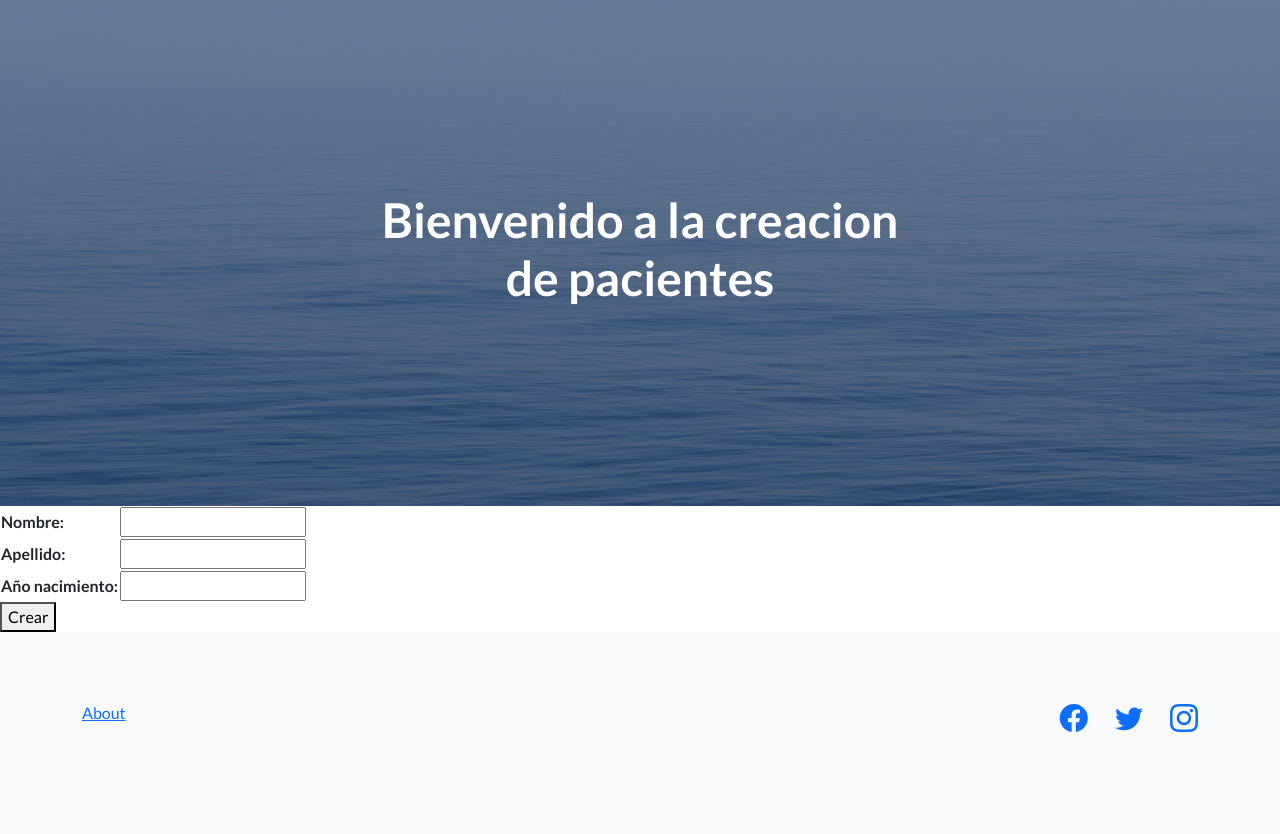
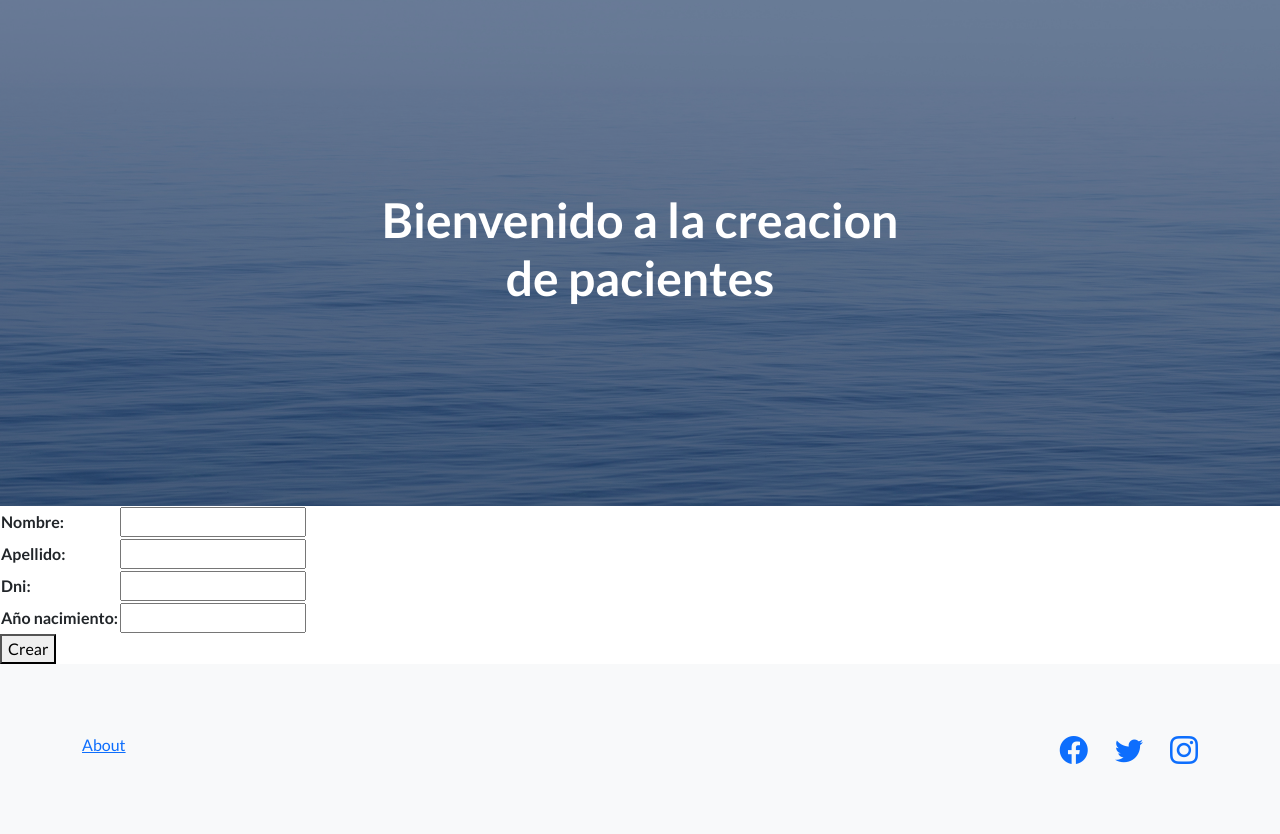
Before and after one commit to MatrixUHzp/web-doctor, a Django app: page /crear-paciente/ in a window 1280 px wide. Shown: the part 57-891 px from the top of the page. Before the commit the page ends 789 px from the top, so only its background shows below. Run offline with Django 4.2, Linux system fonts and the light colour scheme; some libraries are stand-ins or nearby versions.

Commit message:
Agregue el atributo DNI

```diff
--- a/inicio/forms.py
+++ b/inicio/forms.py
@@ -3,6 +3,7 @@ from django import forms
 class CreacionPacienteFormulario(forms.Form):
     nombre = forms.CharField(max_length=20)
     apellido = forms.CharField(max_length=20)
+    dni = forms.IntegerField()
     año_nacimiento = forms.IntegerField()
 
 class BuscarPaciente(forms.Form):
--- a/inicio/models.py
+++ b/inicio/models.py
@@ -10,6 +10,7 @@ class Paciente(models.Model):
     nombre = models.CharField(max_length=20)
     apellido = models.CharField(max_length=20)
     año_nacimiento = models.IntegerField()
+    dni = models.IntegerField(null=True)
 
     def __str__(self):
-        return f'Soy {self.nombre} {self.apellido} y nací en {self.año_nacimiento}'
+        return f'Soy {self.nombre} {self.apellido} mi dni es {self.dni}y nací en {self.año_nacimiento}'
--- a/inicio/templates/inicio/mostrar_pacientes.html
+++ b/inicio/templates/inicio/mostrar_pacientes.html
@@ -18,7 +18,7 @@
 
     {% for paciente in pacientes %}
     <li>
-        Nombre: {{paciente.nombre}} / Apellido: {{paciente.apellido}} / Año Nacimiento: {{paciente.año_nacimiento}}
+        Nombre: {{paciente.nombre}} / Apellido: {{paciente.apellido}} / Dni: {{paciente.dni}}Año Nacimiento: {{paciente.año_nacimiento}}
     </li>
 
     {% endfor %}
--- a/inicio/views.py
+++ b/inicio/views.py
@@ -20,7 +20,7 @@ def crear_paciente(request):
         if formulario.is_valid():
             datos_correctos = formulario.cleaned_data
 
-            paciente = Paciente(nombre=datos_correctos['nombre'], apellido=datos_correctos['apellido'], año_nacimiento=datos_correctos['año_nacimiento'])
+            paciente = Paciente(nombre=datos_correctos['nombre'], apellido=datos_correctos['apellido'], dni=datos_correctos['dni'], año_nacimiento=datos_correctos['año_nacimiento'])
             paciente.save()
 
             return redirect('mostrar_pacientes')
```
Also changed, not shown: README.md, inicio/migrations/0003_paciente_dni_alter_paciente_año_nacimiento.py (added).
